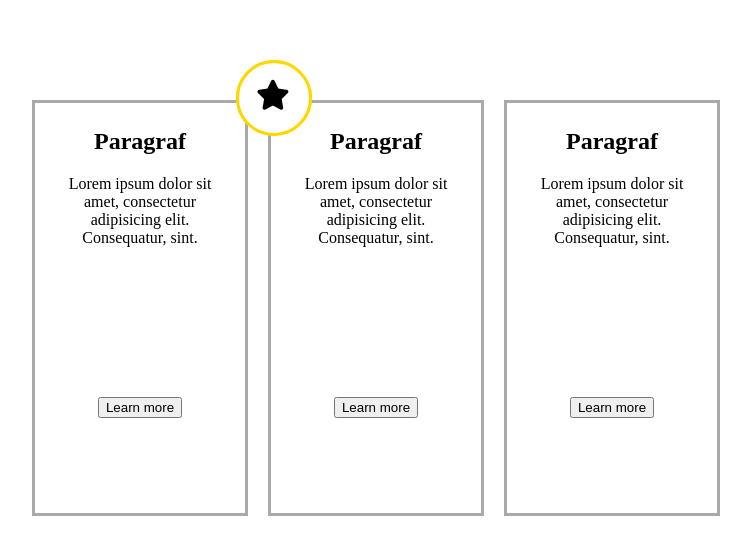
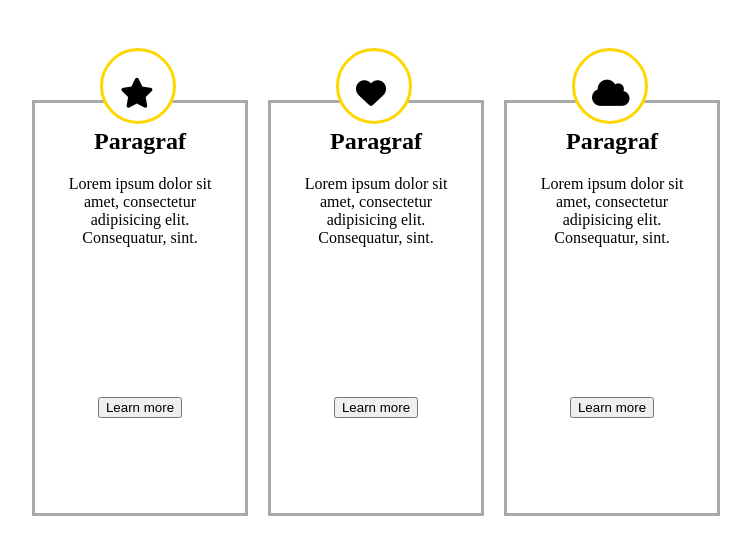
Before and after one commit to zembytska/lesson3, a plain HTML site: page task2/index.html in a window 1280 px wide. Shown: the whole page, without its empty margins (264-1015 px from the left). Drawn offline with Linux system fonts and the light colour scheme.

Commit message:
task 2 full!

```diff
--- a/task2/index.html
+++ b/task2/index.html
@@ -17,6 +17,35 @@
             justify-content: center;
             text-align: center;
         }
+        .fa-star {
+            position: absolute;
+            font-size: 30px;
+            margin: -30px -20px;
+
+        }
+        .fa-solid{
+            position: absolute;
+            font-size: 30px;
+            margin: -30px -20px;
+
+        }
+        .fa-cloud{ position: absolute;
+            font-size: 30px;
+            margin: -30px -20px;
+
+
+        }
+        .round {
+            width: 70px;
+            height: 70px;
+            border-radius: 100px;
+            position: absolute;
+            border: 3px solid gold;
+            margin: -60px 60px;
+            background: white;
+
+        }
+
 
         .box {
             width: 200px;
@@ -29,24 +58,8 @@
             margin: 10px 20px 150px 20px;
             text-align: center;
         }
-        .fa-star {
-            position: absolute;
-         font-size: 30px;
-            top: 80px;
-            left: 520px;
-        }
 
-        .round {
-          width: 70px;
-            height: 70px;
-            border-radius: 100px;
-            position: absolute;
-            border: 3px solid gold;
-            top: 60px;
-            left: 500px;
-           background: white;
 
-        }
 
 
 
@@ -56,7 +69,7 @@
 <div class="target">
     <div class="box">
 
-        <div class="w100 h100 round "></div>
+        <div class="w70 h70 round "></div>
         <i class="fa-solid fa-star"></i>
         <h2>Paragraf</h2>
         <p>Lorem ipsum dolor sit amet, consectetur adipisicing elit. Consequatur, sint.</p>
@@ -65,13 +78,15 @@
 
     </div>
     <div class="box">
-        <div class="w100 h100 round "></div>
-        <i class="fa-solid fa-star"></i>
+        <div class="w70 h70 round "></div>
+        <i class="fa-solid fa-heart"></i>
         <h2>Paragraf</h2>
         <p>Lorem ipsum dolor sit amet, consectetur adipisicing elit. Consequatur, sint.</p>
         <button type="submit">Learn more</button>
     </div>
     <div class="box">
+        <div class="w70 h70 round "></div>
+        <i class="fa-solid fa-cloud"></i>
         <h2>Paragraf</h2>
         <p>Lorem ipsum dolor sit amet, consectetur adipisicing elit. Consequatur, sint.</p>
         <button type="submit">Learn more</button>
```
